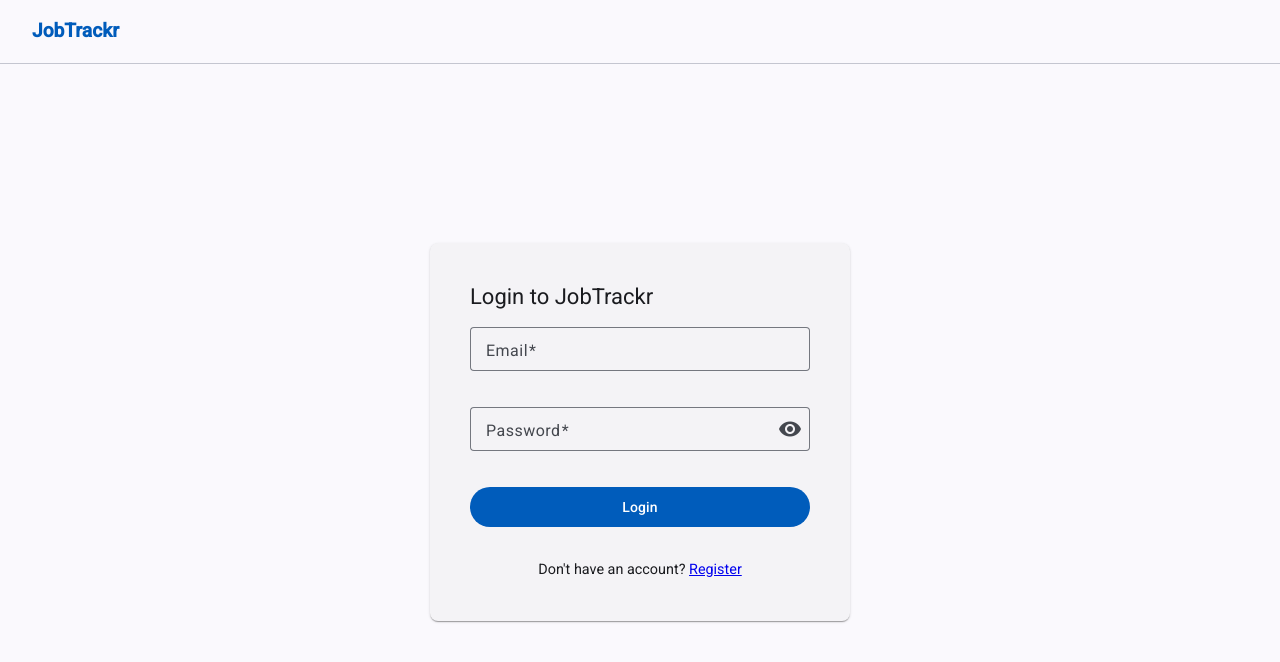
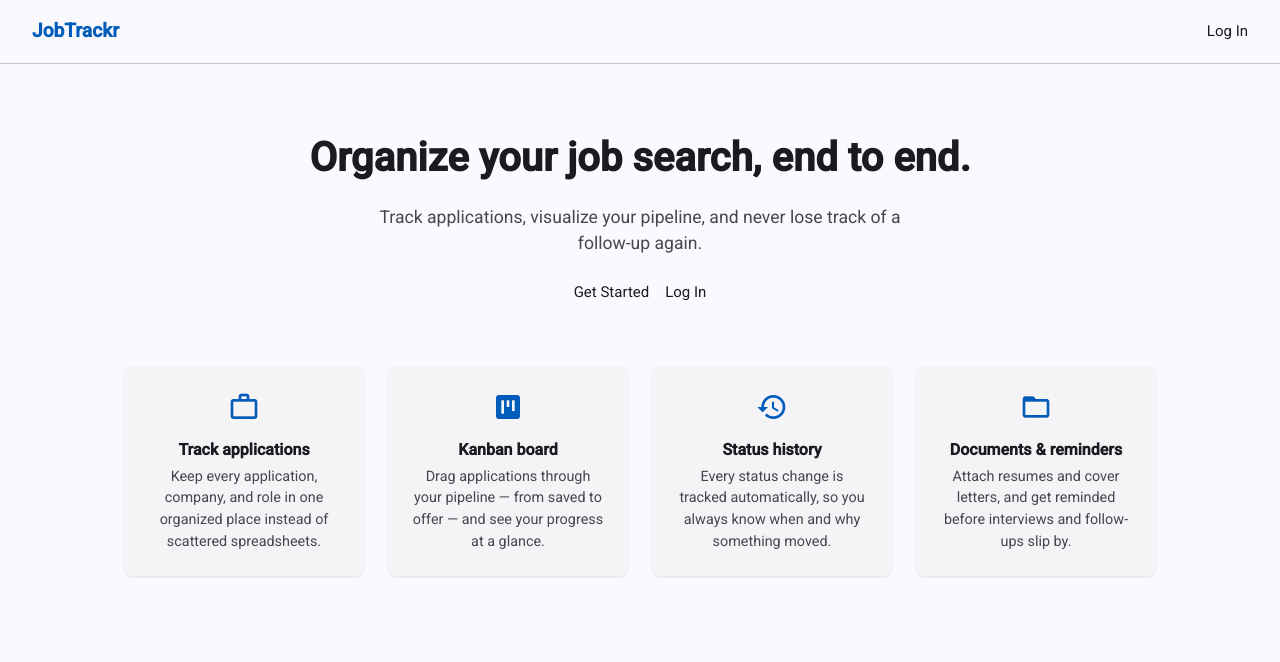
Before and after one commit to tkrsatyam/jobtrackr, an Angular app in the folder frontend/jobtrackr-fe/: page / in a window 1280 px wide. Before the commit this address led to /login. Shown: the top 662 px of the page. Built offline with nearby package versions, Linux system fonts and the light colour scheme.

Commit message:
JD-29 feat: implement landing page with guest guard and feature highlights

```diff
--- a/frontend/jobtrackr-fe/src/app/app.routes.ts
+++ b/frontend/jobtrackr-fe/src/app/app.routes.ts
@@ -1,14 +1,22 @@
 import { Routes } from '@angular/router';
 import { authGuard } from './core/guards/auth-guard';
+import { guestGuard } from './core/guards/guest-guard';
 
 export const routes: Routes = [
-    { path: '', redirectTo: 'dashboard', pathMatch: 'full' },
+    {
+        path: '',
+        pathMatch: 'full',
+        canActivate: [guestGuard],
+        loadComponent: () => import('./features/landing/landing.component').then(m => m.LandingComponent)
+    },
     {
         path: 'login',
+        canActivate: [guestGuard],
         loadComponent: () => import('./features/auth/login/login.component').then(m => m.LoginComponent)
     },
     {
         path: 'register',
+        canActivate: [guestGuard],
         loadComponent: () => import('./features/auth/register/register.component').then(m => m.RegisterComponent)
     },
     {
--- a/frontend/jobtrackr-fe/src/app/core/guards/guest-guard.ts
+++ b/frontend/jobtrackr-fe/src/app/core/guards/guest-guard.ts
@@ -1,5 +1,16 @@
-import { CanActivateFn } from '@angular/router';
+import { inject } from '@angular/core';
+import { CanActivateFn, Router } from '@angular/router';
+import { TokenStorageService } from '../services/token-storage.service';
 
-export const guestGuard: CanActivateFn = (route, state) => {
+/**
+ * Inverse of authGuard. Keeps already-authenticated users off guest-only
+ * routes (landing page, login, register) by redirecting them straight to
+ * /dashboard before the route component is instantiated.
+ */
+export const guestGuard: CanActivateFn = () => {
+  const tokenStorage = inject(TokenStorageService);
+  const router = inject(Router);
+
+  if (tokenStorage.isLoggedIn()) return router.createUrlTree(['/dashboard']);
   return true;
 };
--- a/frontend/jobtrackr-fe/src/app/features/landing/landing.component.html
+++ b/frontend/jobtrackr-fe/src/app/features/landing/landing.component.html
@@ -1 +1,27 @@
-<p>landing works!</p>
+<header class="landing-topbar">
+    <span class="landing-brand">JobTrackr</span>
+    <a mat-stroked-button routerLink="/login">Log In</a>
+</header>
+
+<main class="landing-container">
+    <section class="hero">
+        <h1>Organize your job search, end to end.</h1>
+        <p class="tagline">
+            Track applications, visualize your pipeline, and never lose track of a follow-up again.
+        </p>
+        <div class="hero-actions">
+            <a mat-flat-button color="primary" routerLink="/register">Get Started</a>
+            <a mat-stroked-button routerLink="/login">Log In</a>
+        </div>
+    </section>
+
+    <section class="features" aria-label="Product features">
+        @for (feature of features; track feature.title) {
+            <div class="feature-card">
+                <mat-icon class="feature-icon">{{ feature.icon }}</mat-icon>
+                <h3>{{ feature.title }}</h3>
+                <p>{{ feature.description }}</p>
+            </div>
+        }
+    </section>
+</main>
--- a/frontend/jobtrackr-fe/src/app/features/landing/landing.component.scss
+++ b/frontend/jobtrackr-fe/src/app/features/landing/landing.component.scss
@@ -0,0 +1,110 @@
+.landing-topbar {
+    height: var(--topbar-height);
+    display: flex;
+    align-items: center;
+    justify-content: space-between;
+    padding: 0 var(--spacing-xl);
+    background: var(--mat-sys-surface);
+    border-bottom: 1px solid var(--mat-sys-outline-variant);
+    position: fixed;
+    top: 0;
+    left: 0;
+    right: 0;
+    z-index: 100;
+}
+
+.landing-brand {
+    font-size: 1.2rem;
+    font-weight: 700;
+    color: var(--mat-sys-primary);
+}
+
+.landing-container {
+    padding-top: calc(var(--topbar-height) + var(--spacing-xl));
+    padding-bottom: var(--spacing-xl);
+    padding-left: var(--spacing-lg);
+    padding-right: var(--spacing-lg);
+    max-width: 1080px;
+    margin: 0 auto;
+}
+
+.hero {
+    text-align: center;
+    padding: var(--spacing-xl) 0;
+
+    h1 {
+        font-size: 2.5rem;
+        font-weight: 700;
+        margin-bottom: var(--spacing-md);
+        color: var(--mat-sys-on-surface);
+    }
+
+    .tagline {
+        font-size: 1.1rem;
+        color: var(--mat-sys-on-surface-variant);
+        max-width: 560px;
+        margin: 0 auto var(--spacing-lg);
+    }
+
+    .hero-actions {
+        display: flex;
+        gap: var(--spacing-md);
+        justify-content: center;
+        flex-wrap: wrap;
+    }
+}
+
+.features {
+    display: grid;
+    grid-template-columns: repeat(4, 1fr);
+    gap: var(--spacing-lg);
+    margin-top: var(--spacing-xl);
+}
+
+.feature-card {
+    background: var(--mat-sys-surface-container-low);
+    border-radius: var(--radius);
+    box-shadow: var(--shadow);
+    padding: var(--spacing-lg);
+    text-align: center;
+
+    .feature-icon {
+        font-size: 2rem;
+        width: 2rem;
+        height: 2rem;
+        color: var(--mat-sys-primary);
+        margin-bottom: var(--spacing-sm);
+    }
+
+    h3 {
+        font-size: 1rem;
+        font-weight: 600;
+        margin-bottom: var(--spacing-xs);
+    }
+
+    p {
+        font-size: 0.9rem;
+        color: var(--mat-sys-on-surface-variant);
+        margin: 0;
+    }
+}
+
+@media (max-width: 900px) {
+    .features {
+        grid-template-columns: repeat(2, 1fr);
+    }
+}
+
+@media (max-width: 600px) {
+    .landing-topbar {
+        padding: 0 var(--spacing-md);
+    }
+
+    .hero h1 {
+        font-size: 1.8rem;
+    }
+
+    .features {
+        grid-template-columns: 1fr;
+    }
+}
--- a/frontend/jobtrackr-fe/src/app/features/landing/landing.component.ts
+++ b/frontend/jobtrackr-fe/src/app/features/landing/landing.component.ts
@@ -1,11 +1,51 @@
-import { Component } from '@angular/core';
+import { Component, inject, OnInit } from '@angular/core';
+import { Meta, Title } from '@angular/platform-browser';
+import { MatIconModule } from "@angular/material/icon";
+
+interface FeatureHighlight {
+  icon: string;
+  title: string;
+  description: string;
+}
 
 @Component({
   selector: 'app-landing',
-  imports: [],
+  imports: [MatIconModule],
   templateUrl: './landing.component.html',
   styleUrl: './landing.component.scss',
 })
-export class LandingComponent {
+export class LandingComponent implements OnInit {
+  private title = inject(Title);
+  private meta = inject(Meta);
 
+  readonly features: FeatureHighlight[] = [
+    {
+      icon: 'work_outline',
+      title: 'Track applications',
+      description: 'Keep every application, company, and role in one organized place instead of scattered spreadsheets.',
+    },
+    {
+      icon: 'view_kanban',
+      title: 'Kanban board',
+      description: 'Drag applications through your pipeline — from saved to offer — and see your progress at a glance.',
+    },
+    {
+      icon: 'history',
+      title: 'Status history',
+      description: 'Every status change is tracked automatically, so you always know when and why something moved.',
+    },
+    {
+      icon: 'folder_open',
+      title: 'Documents & reminders',
+      description: 'Attach resumes and cover letters, and get reminded before interviews and follow-ups slip by.',
+    },
+  ];
+
+  ngOnInit(): void {
+    this.title.setTitle('JobTrackr — Organize your job search');
+    this.meta.updateTag({
+      name: 'description',
+      content: 'JobTrackr helps you track job applications, visualize your pipeline on a kanban board, and never miss a follow-up.',
+    });
+  }
 }
```
